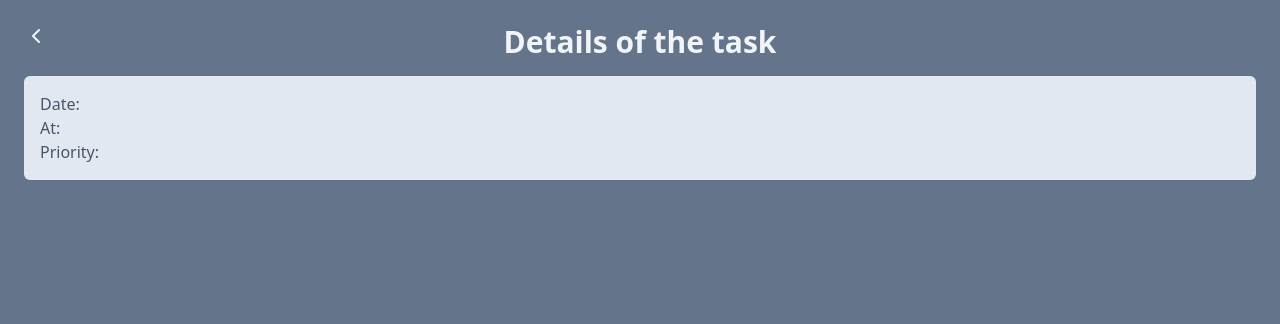
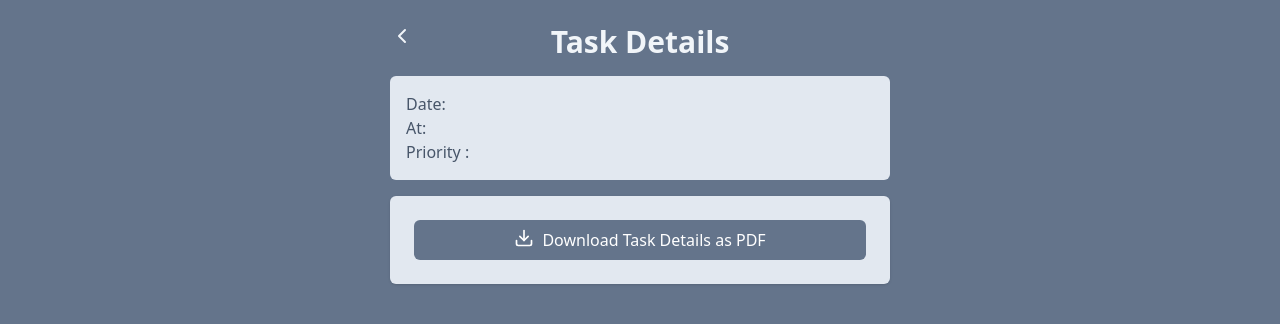
Before and after one commit to PedroPereira10/React---App, a React (Vite) app: page /task in a window 1280 px wide. Shown: the top 324 px of the page. Built offline with nearby package versions, Linux system fonts and the light colour scheme.

Commit message:
Button for download pdf done

```diff
--- a/package.json
+++ b/package.json
@@ -11,6 +11,7 @@
   },
   "dependencies": {
     "@react-spring/web": "^10.0.1",
+    "jspdf": "^3.0.1",
     "lucide-react": "^0.435.0",
     "react": "^18.3.1",
     "react-dom": "^18.3.1",
--- a/src/Pages/TaskPage.jsx
+++ b/src/Pages/TaskPage.jsx
@@ -1,5 +1,6 @@
-import { ChevronLeft } from "lucide-react";
+import { ChevronLeft, Download } from "lucide-react";
 import { useNavigate, useSearchParams } from "react-router-dom";
+import jsPDF from "jspdf";
 import Title from "../components/Title";
 
 function TaskPage() {
@@ -11,9 +12,96 @@ function TaskPage() {
   const time = searchParams.get("time");
   const priority = searchParams.get("priority");
 
+  const downloadPDF = () => {
+    const pdf = new jsPDF();
+
+    // Configurações do PDF
+    const margin = 20;
+    let yPosition = margin;
+    const pageWidth = pdf.internal.pageSize.getWidth();
+
+    // Título do documento (centralizado)
+    pdf.setFontSize(20);
+    pdf.setFont("helvetica", "bold");
+    const documentTitle = "Task Details";
+    const documentTitleWidth = pdf.getTextWidth(documentTitle);
+    const documentTitleX = (pageWidth - documentTitleWidth) / 2;
+
+    pdf.text(documentTitle, documentTitleX, yPosition);
+    yPosition += 20;
+
+    // Linha separadora
+    pdf.setLineWidth(0.5);
+    pdf.line(margin, yPosition, pageWidth - margin, yPosition);
+    yPosition += 15;
+
+    // Título da tarefa (centralizado)
+    pdf.setFontSize(16);
+    pdf.setFont("helvetica", "bold");
+    const titleText = title || "N/A";
+    const titleWidth = pdf.getTextWidth(titleText);
+    const titleX = (pageWidth - titleWidth) / 2;
+
+    pdf.text(titleText, titleX, yPosition);
+    yPosition += 20;
+
+    // Descrição
+    pdf.setFontSize(12);
+    pdf.setFont("helvetica", "bold");
+    pdf.text("Description:", margin, yPosition);
+    yPosition += 8;
+    pdf.setFont("helvetica", "normal");
+
+    // Quebrar texto da descrição se for muito longo
+    const descriptionLines = pdf.splitTextToSize(
+      description || "N/A",
+      pageWidth - margin * 2
+    );
+    pdf.text(descriptionLines, margin, yPosition);
+    yPosition += descriptionLines.length * 6 + 10;
+
+    // Data
+    pdf.setFont("helvetica", "bold");
+    pdf.text("Date:", margin, yPosition);
+    pdf.setFont("helvetica", "normal");
+    pdf.text(date || "N/A", margin + 25, yPosition);
+    yPosition += 12;
+
+    // Horário
+    pdf.setFont("helvetica", "bold");
+    pdf.text("Time:", margin, yPosition);
+    pdf.setFont("helvetica", "normal");
+    pdf.text(time || "N/A", margin + 25, yPosition);
+    yPosition += 12;
+
+    // Prioridade
+    pdf.setFont("helvetica", "bold");
+    pdf.text("Priority:", margin, yPosition);
+    pdf.setFont("helvetica", "normal");
+
+    let priorityText = "N/A";
+    if (priority === "low") priorityText = "Low";
+    if (priority === "medium") priorityText = "Medium";
+    if (priority === "high") priorityText = "High";
+
+    pdf.text(priorityText, margin + 30, yPosition);
+
+    // Data de geração do PDF
+    yPosition += 25;
+    pdf.setFontSize(10);
+    pdf.setFont("helvetica", "italic");
+    pdf.text(`Generated on: ${new Date().toLocaleString()}`, margin, yPosition);
+
+    // Salvar o PDF
+    const fileName = `task-${
+      title?.replace(/[^a-zA-Z0-9]/g, "-") || "details"
+    }.pdf`;
+    pdf.save(fileName);
+  };
+
   return (
     <div className="h-screen w-screen bg-slate-500 p-6">
-      <div className="w-[500] mx-auto space-y-4">
+      <div className="w-[500px] mx-auto space-y-4">
         <div className="flex justify-center relative">
           <button
             onClick={() => navigate(-1)}
@@ -21,20 +109,31 @@ function TaskPage() {
           >
             <ChevronLeft />
           </button>
-          <Title>Details of the task</Title>
+          <Title>Task Details</Title>
         </div>
 
         <div className="bg-slate-200 p-4 rounded-md">
-          <h2 className="text-xl font-bold text-slate-600">{title}</h2>
+          <h2 className="text-xl font-bold text-slate-600 text-center">
+            {title}
+          </h2>
           <p className="text-slate-600">{description}</p>
           <p className="text-slate-600">Date: {date}</p>
           <p className="text-slate-600">At: {time}</p>
           <p className="text-slate-600 flex items-center gap-1">
-            Priority:
-            {priority === "low" && <span>🟢 Low</span>}
+            Priority :{priority === "low" && <span>🟢 Low</span>}
             {priority === "medium" && <span>🟡 Medium</span>}
             {priority === "high" && <span>🔴 High</span>}
           </p>
+        </div>
+
+        <div className="space-y-4 p-6 bg-slate-200 rounded-md shadow ">
+          <button
+            onClick={downloadPDF}
+            className="bg-slate-500 text-left w-full text-white p-2 rounded-md flex justify-center gap-2"
+          >
+            <Download size={20} />
+            Download Task Details as PDF
+          </button>
         </div>
       </div>
     </div>
--- a/src/components/AddTask.jsx
+++ b/src/components/AddTask.jsx
@@ -23,7 +23,7 @@ function AddTask({ onAddTaskSubmit }) {
         onChange={(event) => setDescription(event.target.value)}
       />
       <div className="flex items-center gap-3">
-        <span className="text-gray-700 font-medium">📅 Select date:</span>
+        <span className="text-gray-700 font-medium">📅 Select date :</span>
         <div className="flex-1">
           <Input
             type="date"
@@ -33,7 +33,7 @@ function AddTask({ onAddTaskSubmit }) {
         </div>
       </div>
       <div className="flex items-center gap-3">
-        <span className="text-gray-700 font-medium">🕐 Select time:</span>
+        <span className="text-gray-700 font-medium">🕐 Select time :</span>
         <div className="flex-1">
           <Input
             type="time"
@@ -47,7 +47,7 @@ function AddTask({ onAddTaskSubmit }) {
         onChange={(event) => setPriority(event.target.value)}
         className="border border-slate-300 outline-slate-400 px-4 py-2 rounded-md"
       >
-        <option value="">Select your priority:</option>
+        <option value="">Select your priority :</option>
         <option value="low">🟢 Low</option>
         <option value="medium">🟡 Medium</option>
         <option value="high">🔴 High</option>
```
Also changed, not shown: 1 other file (tests, documents, lock files or other folders).
